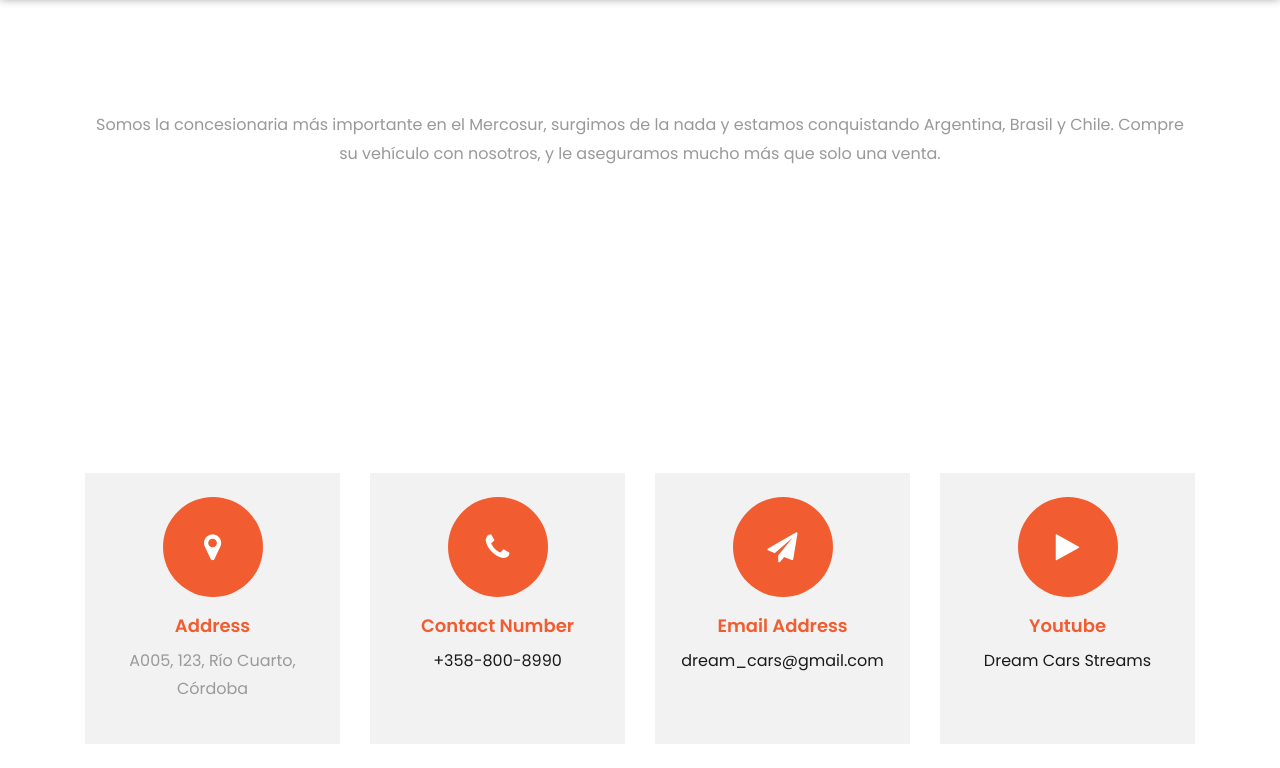
After one commit to hildmannn/appConcesionaria, a Django app: page /nosotros/ in a window 1280 px wide. The commit adds this page. Shown: the part 801-1569 px from the top of the page. Run offline with Django 5.2, Linux system fonts and the light colour scheme; some libraries are stand-ins or nearby versions; some web fonts are replaced.

Commit message:
update templates

```diff
--- a/applications/home/urls.py
+++ b/applications/home/urls.py
@@ -6,4 +6,5 @@ from . import views
 app_name = 'home_app'
 urlpatterns = [
     path('', views.home_view, name='home'),  # Ruta para la página de inicio
+    path('nosotros/', views.nosotros, name='nosotros'),
 ]
--- a/applications/home/views.py
+++ b/applications/home/views.py
@@ -9,3 +9,10 @@ def home_view(request):
         'background_image': static('images/fondo.jpeg'),
     }
     return render(request, 'home/home.html', context)
+
+
+def nosotros(request):
+    context = {
+        'background_image': static('images/nosotros.jpeg'),
+    }
+    return render(request, 'home/nosotros.html', context)
--- a/applications/vehiculos/views.py
+++ b/applications/vehiculos/views.py
@@ -4,6 +4,7 @@ from django.urls import reverse_lazy
 from .models import Vehiculo, Modelos,Marcas, Categorias, FichasTecnicas
 from applications.inventario.models import Proveedor
 from .forms import VehiculoSearchForm, ModelosForm, VehiculoForm
+from django.contrib.staticfiles.storage import staticfiles_storage
 
 class VehiculosDisponiblesView(ListView):
     model = Vehiculo
@@ -61,6 +62,7 @@ class VehiculosDisponiblesView(ListView):
     def get_context_data(self, **kwargs):
         context = super().get_context_data(**kwargs)
         context['form'] = VehiculoSearchForm(self.request.GET)
+        context['background_image'] = staticfiles_storage.url('images/auto.avif')
         return context
 
 
--- a/templates/base.html
+++ b/templates/base.html
@@ -35,7 +35,7 @@
                     <li class="nav-item"><a href="{% url 'vehiculos_app:vehiculo-list' %}" class="nav-link">Vehículos</a></li>
                     <li class="nav-item"><a href="#" class="nav-link">Planes de ahorro</a></li>
                     <li class="nav-item"><a href="#" class="nav-link">Ustedes</a></li>
-                    <li class="nav-item"><a href="#" class="nav-link">¿Quienes Somos?</a></li>
+                    <li class="nav-item"><a href="{% url 'home_app:nosotros' %}" class="nav-link">¿Quienes Somos?</a></li>
                     <li class="nav-item"><a href="#" class="nav-link" id="loginBtn">Login</a></li>
                 </ul>
             </div>
--- /dev/null
+++ b/templates/home/nosotros.html
@@ -0,0 +1,74 @@
+{% extends 'base.html' %}
+
+
+{% block content %}
+
+{% load static %}
+
+<div class="hero-wrap js-fullheight" style="background-image: url('{{ background_image }}');">
+    <div class="overlay"></div>
+    <div class="container">
+      <div class="row no-gutters slider-text js-fullheight align-items-end justify-content-center">
+        <h1 class="mb-0 bread">¿Quienes Somos?</h1>
+      </div>
+    </div>
+  </div>
+  </section>
+
+  <section class="ftco-section">
+    <div class="container">
+      <div class="row justify-content-center mb-5 pb-3">
+        <div class="col-md-12 heading-section text-center">
+          <p>
+            Somos la concesionaria más importante en el Mercosur, surgimos de la nada y estamos conquistando Argentina, Brasil y Chile.
+            Compre su vehículo con nosotros, y le aseguramos mucho más que solo una venta.
+          </p>
+        </div>
+      </div>
+    </div>
+  </section>
+
+  <section class="ftco-section ftco-no-pb contact-section mb-4">
+    <div class="container">
+      <div class="row d-flex contact-info">
+        <div class="col-md-3 d-flex">
+          <div class="align-self-stretch box p-4 text-center">
+            <div class="icon d-flex align-items-center justify-content-center">
+              <span class="fa fa-map-marker"></span>
+            </div>
+            <h3 class="mb-2">Address</h3>
+            <p>A005, 123, Río Cuarto, Córdoba</p>
+          </div>
+        </div>
+        <div class="col-md-3 d-flex">
+          <div class="align-self-stretch box p-4 text-center">
+            <div class="icon d-flex align-items-center justify-content-center">
+              <span class="fa fa-phone"></span>
+            </div>
+            <h3 class="mb-2">Contact Number</h3>
+            <p><a href="tel://1234567920">+358-800-8990</a></p>
+          </div>
+        </div>
+        <div class="col-md-3 d-flex">
+          <div class="align-self-stretch box p-4 text-center">
+            <div class="icon d-flex align-items-center justify-content-center">
+              <span class="fa fa-paper-plane"></span>
+            </div>
+            <h3 class="mb-2">Email Address</h3>
+            <p><a href="world_odyssey@gmail.com">dream_cars@gmail.com</a></p>
+          </div>
+        </div>
+        <div class="col-md-3 d-flex">
+          <div class="align-self-stretch box p-4 text-center">
+            <div class="icon d-flex align-items-center justify-content-center">
+              <span class="fa fa-play"></span>
+            </div>
+            <h3 class="mb-2">Youtube</h3>
+            <p><a href="#">Dream Cars Streams</a></p>
+          </div>
+        </div>
+      </div>
+    </div>
+  </section>
+
+  {% endblock %}
--- a/templates/vehiculos/vehiculos_disponibles.html
+++ b/templates/vehiculos/vehiculos_disponibles.html
@@ -4,7 +4,7 @@
 {% block content %}
 
 {% load static %}
-    <div class="hero-wrap js-fullheight" style="background-image: url('{% static 'images/auto.avif' %}');">
+<div class="hero-wrap js-fullheight" style="background-image: url('{{ background_image }}');">
         <div class="overlay"></div>
         <div class="container">
             <div class="row no-gutters slider-text js-fullheight align-items-center" data-scrollax-parent="true">
```
Also changed, not shown: concesionaria/settings/local.py (+3 -4 lines), static/images/nosotros.jpeg (added).
